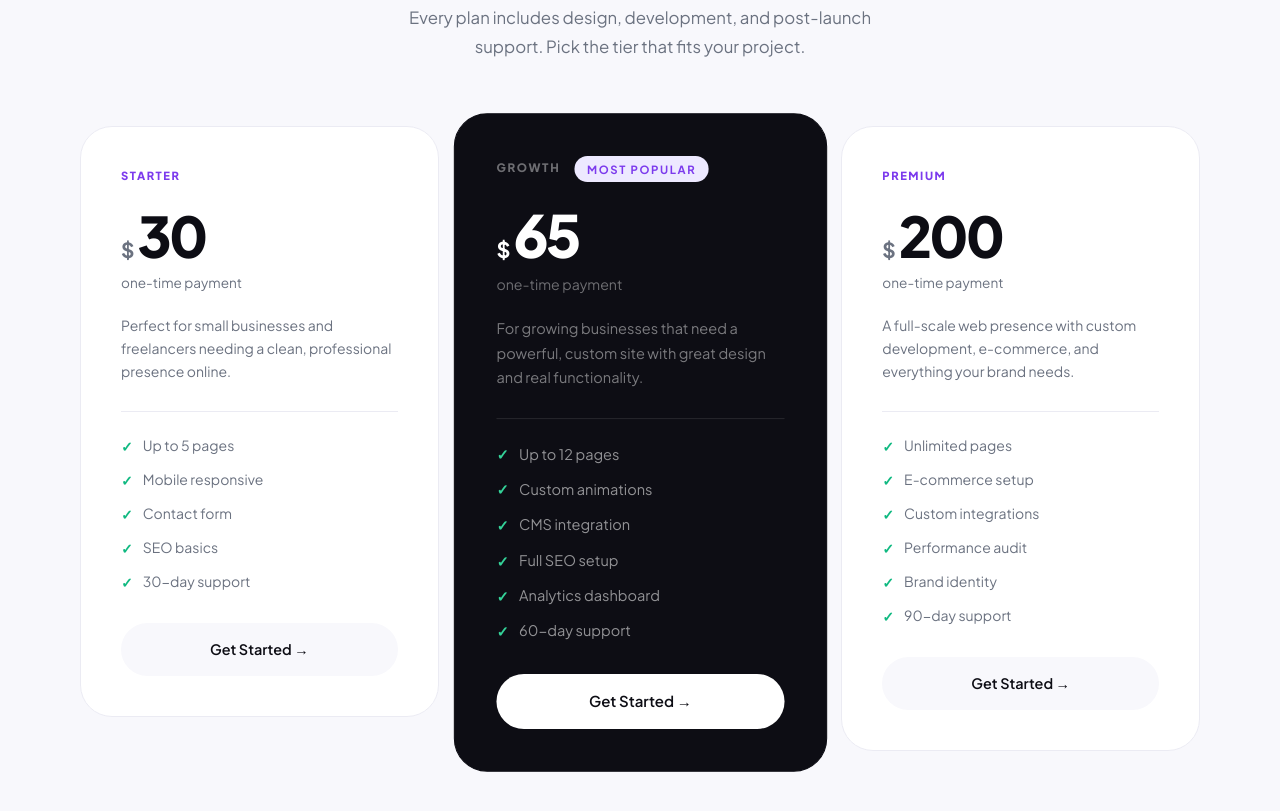
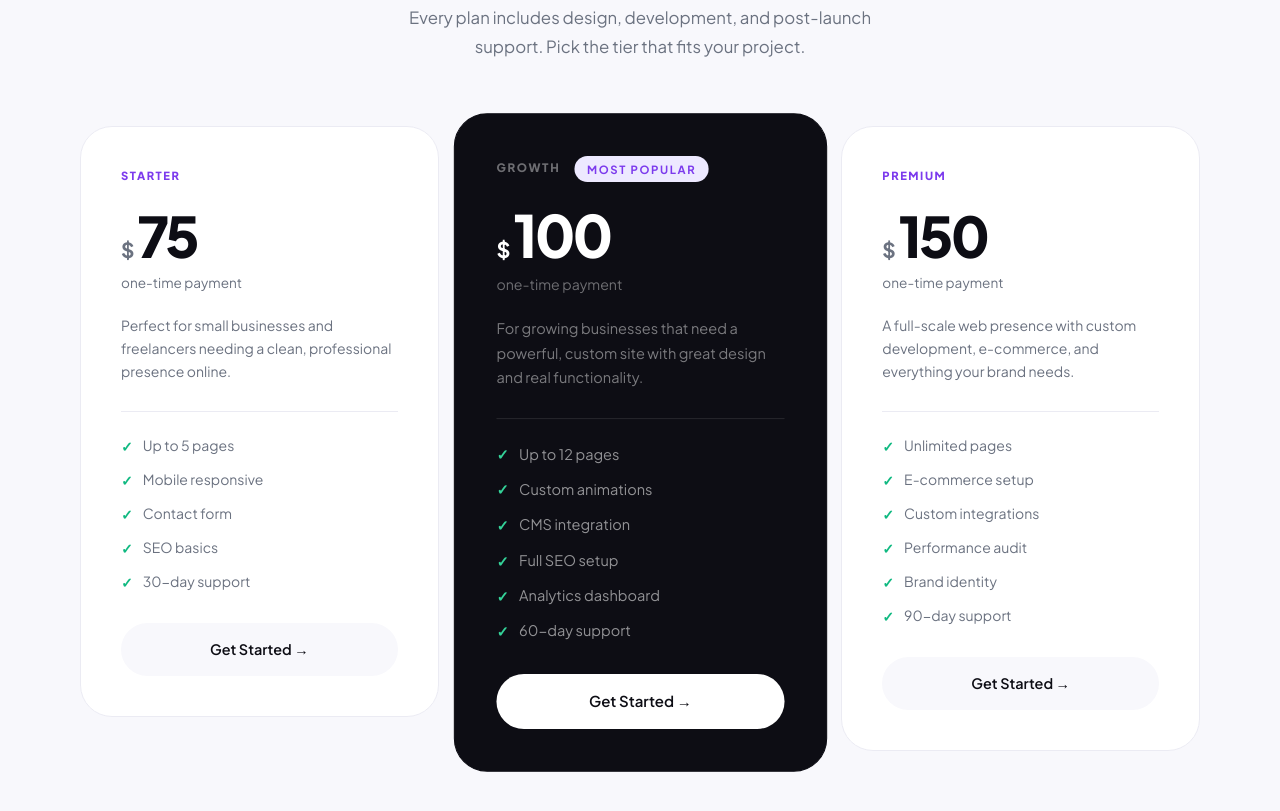
Before and after one commit to JettM9104/forma, a plain HTML site: page index.html in a window 1280 px wide. Shown: the part 3465-4276 px from the top of the page. Drawn offline with Linux system fonts and the light colour scheme.

Commit message:
prices increase

```diff
--- a/index.html
+++ b/index.html
@@ -859,7 +859,7 @@
         <div class="ptier">Starter</div>
         <div class="pprice">
           <span class="pcurr">$</span>
-          <span class="pamount">30</span>
+          <span class="pamount">75</span>
         </div>
         <p class="pper">one-time payment</p>
         <p class="pdesc">Perfect for small businesses and freelancers needing a clean, professional presence online.</p>
@@ -878,7 +878,7 @@
         <div class="ptier">Growth <span class="pbadge">Most Popular</span></div>
         <div class="pprice">
           <span class="pcurr">$</span>
-          <span class="pamount">65</span>
+          <span class="pamount">100</span>
         </div>
         <p class="pper">one-time payment</p>
         <p class="pdesc">For growing businesses that need a powerful, custom site with great design and real functionality.</p>
@@ -898,7 +898,7 @@
         <div class="ptier">Premium</div>
         <div class="pprice">
           <span class="pcurr">$</span>
-          <span class="pamount">200</span>
+          <span class="pamount">150</span>
         </div>
         <p class="pper">one-time payment</p>
         <p class="pdesc">A full-scale web presence with custom development, e-commerce, and everything your brand needs.</p>
```
